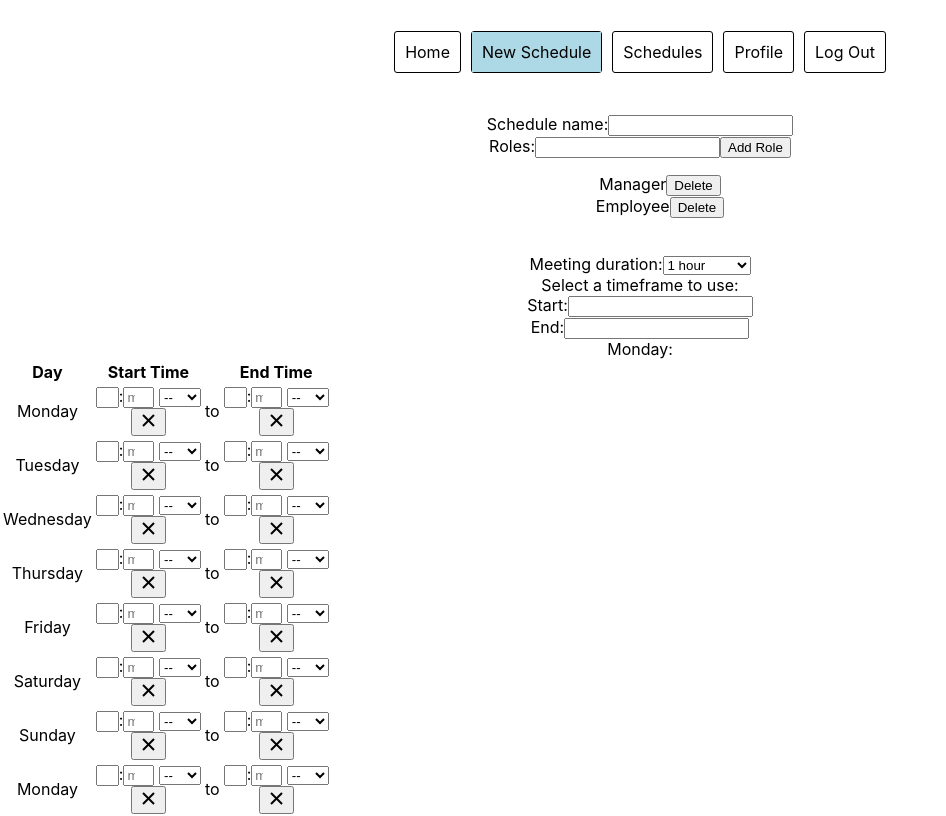
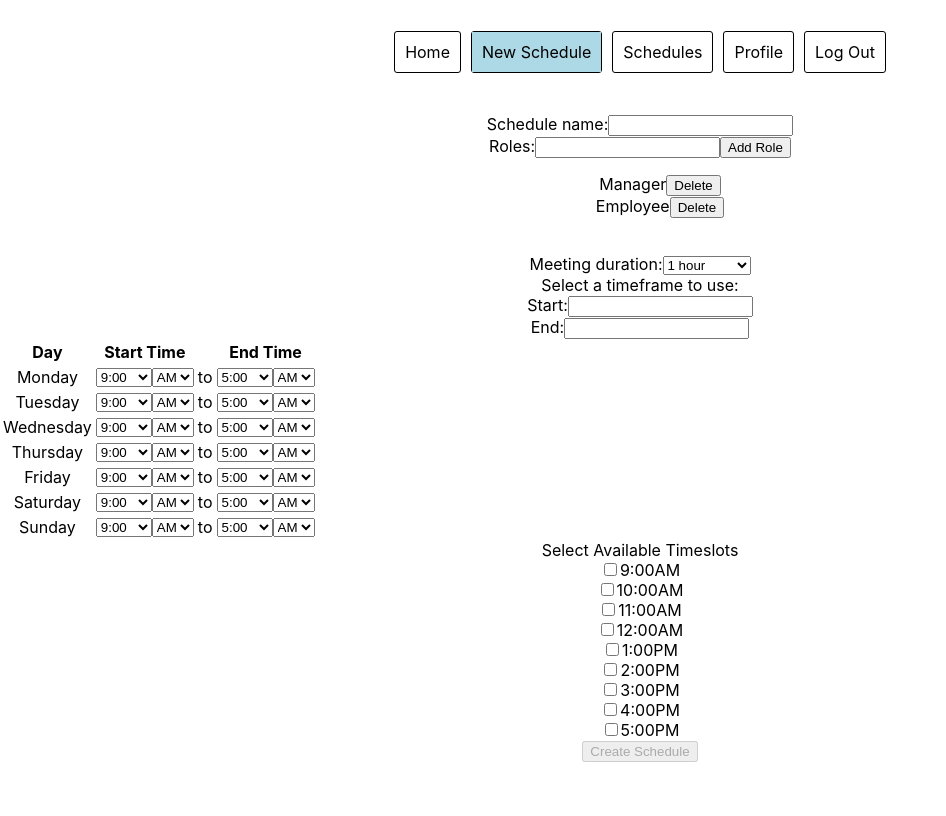
Before and after one commit to lguida/schedulease, a React (Create React App) app: page /dashboard/new-schedule in a window 1280 px wide. Shown: the top 816 px of the page, without its empty margins (0-946 px from the left). Built offline with nearby package versions, Linux system fonts and the light colour scheme.

Commit message:
After messing with createTimeslots

```diff
--- a/src/components/NewSched/NewSched.js
+++ b/src/components/NewSched/NewSched.js
@@ -4,7 +4,6 @@ import './NewSched.css'
 import { withRouter } from 'react-router-dom'
 import PropTypes from 'prop-types'
 import DatePicker from "react-datepicker"
-import TimePicker from 'react-time-picker'
 import "react-datepicker/dist/react-datepicker.css"
 
 
@@ -196,6 +195,25 @@ class NewSched extends React.Component {
         return slotList
     }
 
+    createTimeDropdownJSX = () =>{
+        return (
+            <>
+            <option value={1}>1:00</option>
+            <option value={2}>2:00</option>
+            <option value={3}>3:00</option>
+            <option value={4}>4:00</option>
+            <option value={5}>5:00</option>
+            <option value={6}>6:00</option>
+            <option value={7}>7:00</option>
+            <option value={8}>8:00</option>
+            <option value={9}>9:00</option>
+            <option value={10}>10:00</option>
+            <option value={11}>11:00</option>
+            <option value={12}>12:00</option>
+            </>
+            )
+    }
+
     createTimeslotsJSX = () => {
         const timeslots = this.createTimeslots()
 
@@ -269,7 +287,7 @@ class NewSched extends React.Component {
     render(){
         const timeslotsHtml = this.createTimeslotsJSX()
         const daysOfTheWeek = ["Monday", "Tuesday", "Wednesday", "Thursday", "Friday", "Saturday", "Sunday"]
-
+        const timeDropdownJSX = this.createTimeDropdownJSX()
         return(
             <div className='new-schedule'>
                 <form
@@ -318,7 +336,6 @@ class NewSched extends React.Component {
                         <DatePicker onChange={this.updateEndDatetime}/>
                         <br />
 
-                        <label>Monday:</label>
                         <table>
                             <thead>
                                 <tr>
@@ -332,89 +349,37 @@ class NewSched extends React.Component {
                                 {daysOfTheWeek.map(day =>
                                 <tr key={day}>
                                     <td>{day}</td>
-                                    <td><TimePicker
-                                        disableClock={true}
-                                        format="hh:mm a"
-                                        onChange={this.updateTimeRange}
-                                        hourPlaceholder="hh"
-                                        minutePlaceholder="mm"/></td>
-                                    <td>to</td>
-                                    <td> <TimePicker
-                                        disableClock={true}
-                                        format="hh:mm a"
-                                        onChange={this.updateTimeRange}
-                                        hourPlaceholder="hh"
-                                        minutePlaceholder="mm"/></td>
-                                </tr>
-                                )}
-                                <tr>
-                                    <td>Monday</td>
-                                    <td><TimePicker
-                                        disableClock={true}
-                                        format="hh:mm a"
-                                        onChange={this.updateMon}
-                                        hourPlaceholder="hh"
-                                        minutePlaceholder="mm"/></td>
-                                    <td>to</td>
-                                    <td> <TimePicker
-                                        disableClock={true}
-                                        format="hh:mm a"
-                                        onChange={this.updateMon}
-                                        hourPlaceholder="hh"
-                                        minutePlaceholder="mm"/></td>
-                                </tr>
-                            </tbody>
-
-
-                        </table>
-
-                        <select
+                                    <td><select
                                         defaultValue={9}
-                            onChange={e => this.updateTimeframe("startNum", e.target.value)}>
-                            <option value={1}>1:00</option>
-                            <option value={2}>2:00</option>
-                            <option value={3}>3:00</option>
-                            <option value={4}>4:00</option>
-                            <option value={5}>5:00</option>
-                            <option value={6}>6:00</option>
-                            <option value={7}>7:00</option>
-                            <option value={8}>8:00</option>
-                            <option value={9}>9:00</option>
-                            <option value={10}>10:00</option>
-                            <option value={11}>11:00</option>
-                            <option value={12}>12:00</option>
+                                        onChange={e => this.updateTimeframe("startNum", e.target.value, day)}>
+                                            {timeDropdownJSX}
                                         </select>
                                         <select
                                             defaultValue="AM"
-                            onChange={e => this.updateTimeframe("startAmPm", e.target.value)}>
+                                            onChange={e => this.updateTimeframe("startAmPm", e.target.value, day)}>
                                             <option>AM</option>
                                             <option>PM</option>
                                         </select>
-                        <br/>
-                        <label>End:</label>
-                        <select
+                                    </td>
+                                    <td>to</td>
+                                    <td> <select
                                             defaultValue={5}
-                            onChange={e => this.updateTimeframe("endNum", e.target.value)}>
-                            <option value={1}>1:00</option>
-                            <option value={2}>2:00</option>
-                            <option value={3}>3:00</option>
-                            <option value={4}>4:00</option>
-                            <option value={5}>5:00</option>
-                            <option value={6}>6:00</option>
-                            <option value={7}>7:00</option>
-                            <option value={8}>8:00</option>
-                            <option value={9}>9:00</option>
-                            <option value={10}>10:00</option>
-                            <option value={11}>11:00</option>
-                            <option value={12}>12:00</option>
+                                            onChange={e => this.updateTimeframe("startNum", e.target.value, day)}>
+                                            {timeDropdownJSX}
                                         </select>
                                         <select
-                            defaultValue="PM"
-                            onChange={e => this.updateTimeframe("endAmPm", e.target.value)}>
+                                            defaultValue="AM"
+                                            onChange={e => this.updateTimeframe("startAmPm", e.target.value, day)}>
                                             <option>AM</option>
                                             <option>PM</option>
                                         </select>
+                                    </td>
+                                </tr>
+                                )}
+                            </tbody>
+                        </table>
                     </div>
+
                     <label htmlFor='Avail'>Select Available Timeslots</label>
                     <br/>
                     <div name='Avail'>
```
Lines whose indentation alone changed are shown as unchanged.
